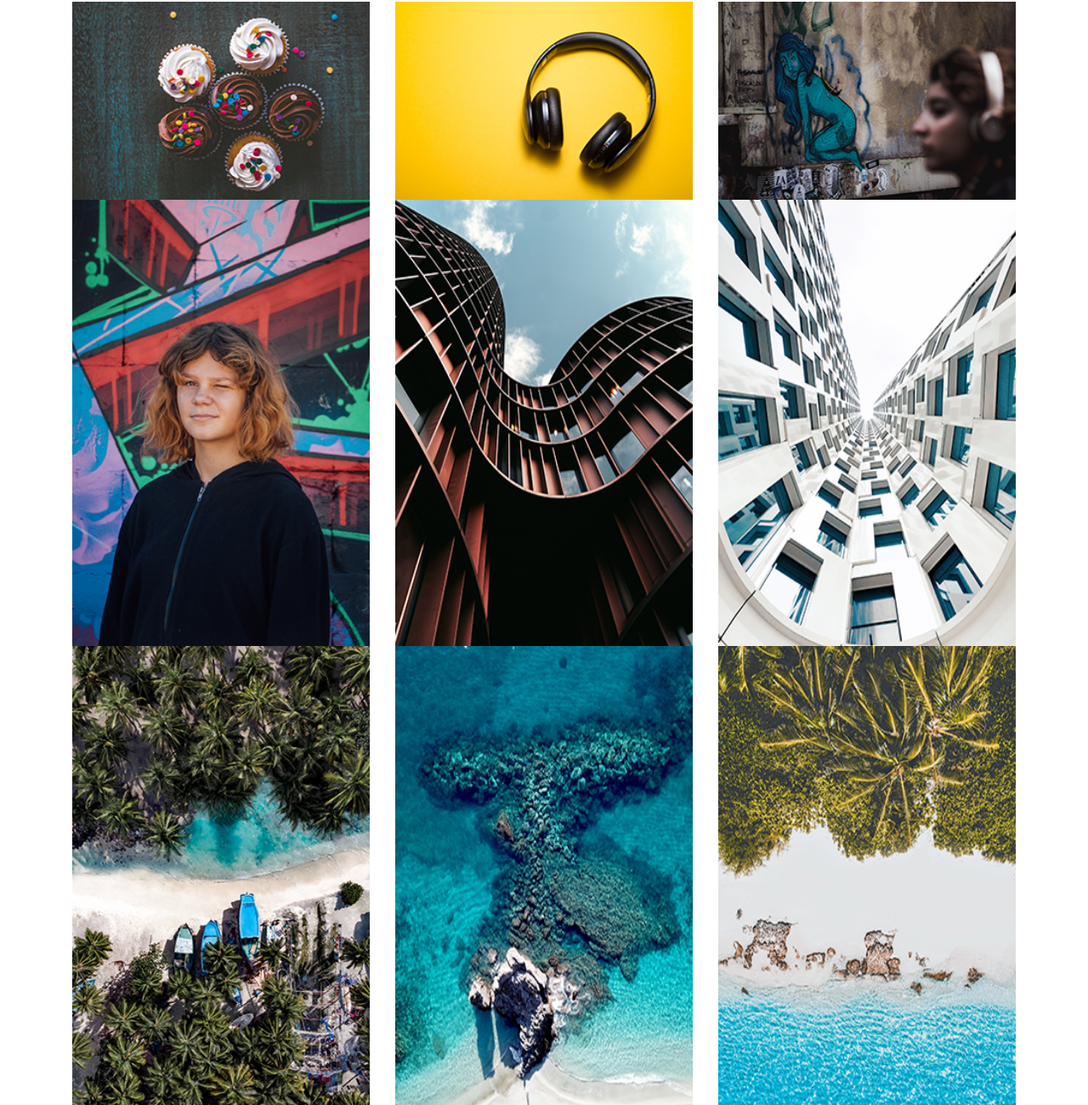
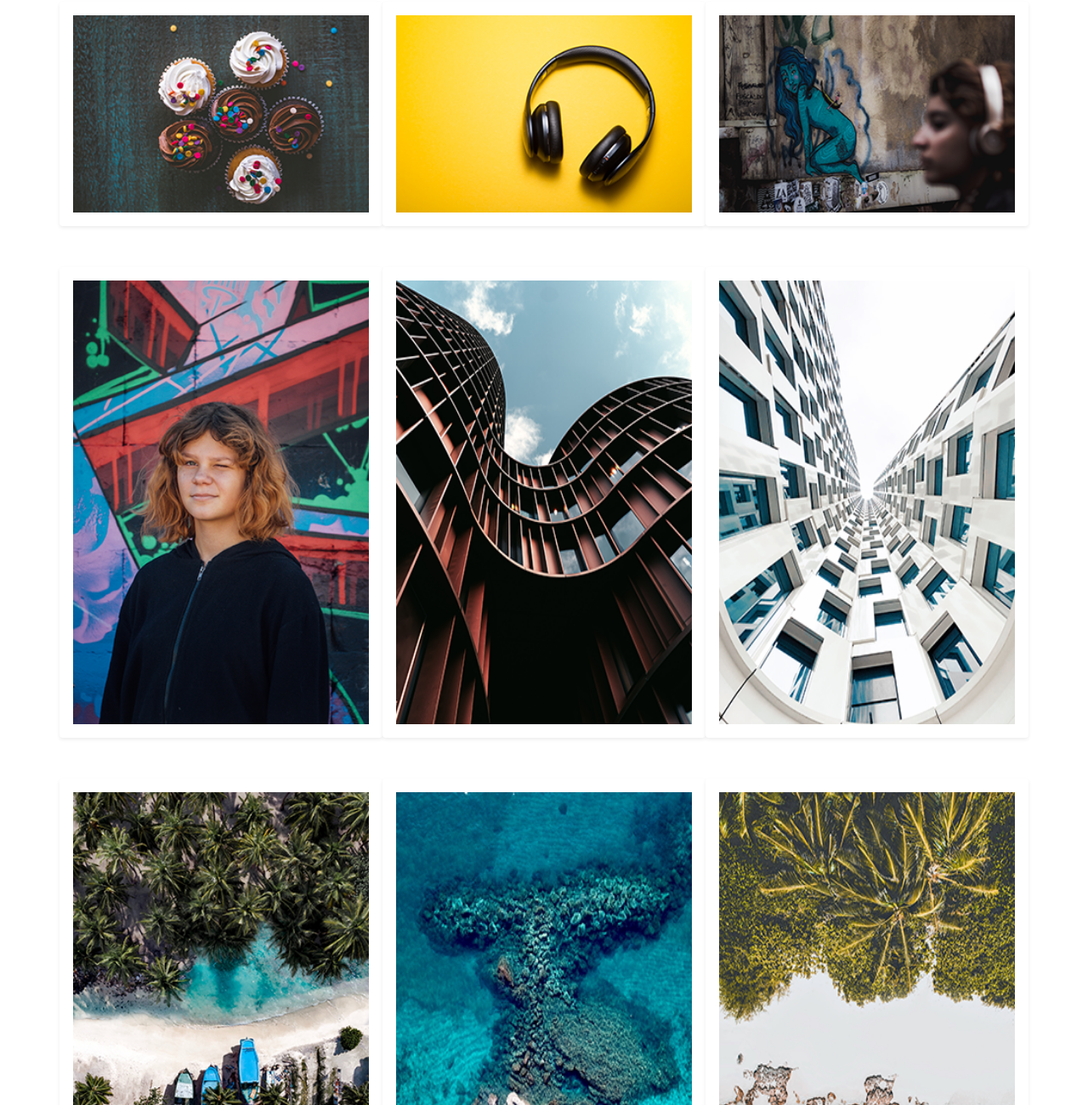
Before and after one commit to elizabethtran135/mw2-hw2-tran-elizabeth, a plain HTML site: page hw2-starter-files/index.html in a window 1280 px wide. Shown: the part 54-1354 px from the top of the page at 85% size. Drawn offline with nearby package versions, Linux system fonts and the light colour scheme.

Commit message:
add shadow and text utlities

```diff
--- a/hw2-starter-files/index.html
+++ b/hw2-starter-files/index.html
@@ -13,23 +13,23 @@
   </head>
   <body>
     <header>
-    <h1>Hello, world!</h1>
+    <h1 class="text-center text-uppercase">Hello, world!</h1>
     </header>
     <main class="container">
       <div class="row">
-        <img class="col" src="img/hw2-image2.png" alt="Cupcakes" title="Cupcakes">
-        <img class="col" src="img/hw2-image6.png" alt="Headphones" title="Headphones">
-        <img class="col" src="img/hw2-image3.png" alt="Graffiti Wall" title="Graffiti Wall">
+        <img class="col shadow-sm p-3 mb-5 bg-white rounded" src="img/hw2-image2.png" alt="Cupcakes" title="Cupcakes">
+        <img class="col shadow-sm p-3 mb-5 bg-white rounded" src="img/hw2-image6.png" alt="Headphones" title="Headphones">
+        <img class="col shadow-sm p-3 mb-5 bg-white rounded" src="img/hw2-image3.png" alt="Graffiti Wall" title="Graffiti Wall">
       </div>
       <div class="row">
-        <img class="col"src="img/hw2-image8.png" alt="Person Portrait" title="Person Portrait">
-        <img class="col" src="img/hw2-image5.png" alt="Curved Brown Building" title="Curved Brown Building">
-        <img class="col" src="img/hw2-image1.png" alt="Perspective Building" title="Perspective Building">
+        <img class="col shadow-sm p-3 mb-5 bg-white rounded"src="img/hw2-image8.png" alt="Person Portrait" title="Person Portrait">
+        <img class="col shadow-sm p-3 mb-5 bg-white rounded" src="img/hw2-image5.png" alt="Curved Brown Building" title="Curved Brown Building">
+        <img class="col shadow-sm p-3 mb-5 bg-white rounded" src="img/hw2-image1.png" alt="Perspective Building" title="Perspective Building">
       </div>
       <div class="row">
-        <img class="col" src="img/hw2-image7.png" alt="Aerial Trees" title="Aerial Trees">
-        <img class="col" src="img/hw2-image9.png" alt="Aerial Ocean" title="Aerial Ocean">
-        <img class="col" src="img/hw2-image4.png" alt="Island Shore" title="Island Shore">
+        <img class="col shadow-sm p-3 mb-5 bg-white rounded" src="img/hw2-image7.png" alt="Aerial Trees" title="Aerial Trees">
+        <img class="col shadow-sm p-3 mb-5 bg-white rounded" src="img/hw2-image9.png" alt="Aerial Ocean" title="Aerial Ocean">
+        <img class="col shadow-sm p-3 mb-5 bg-white rounded" src="img/hw2-image4.png" alt="Island Shore" title="Island Shore">
       </div>
     <!-- Optional JavaScript -->
     <!-- jQuery first, then Popper.js, then Bootstrap JS -->
```
